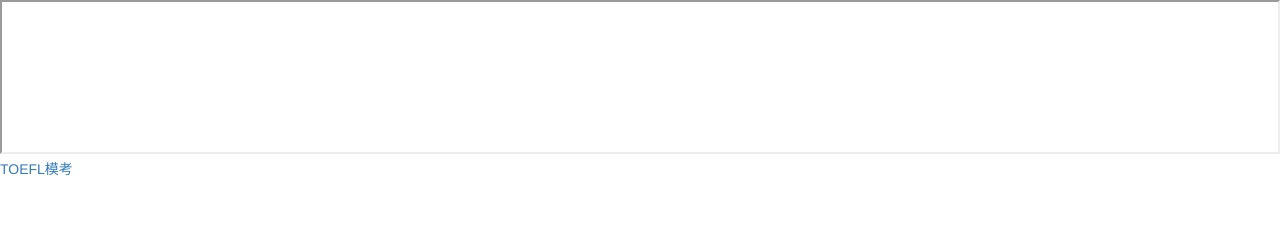
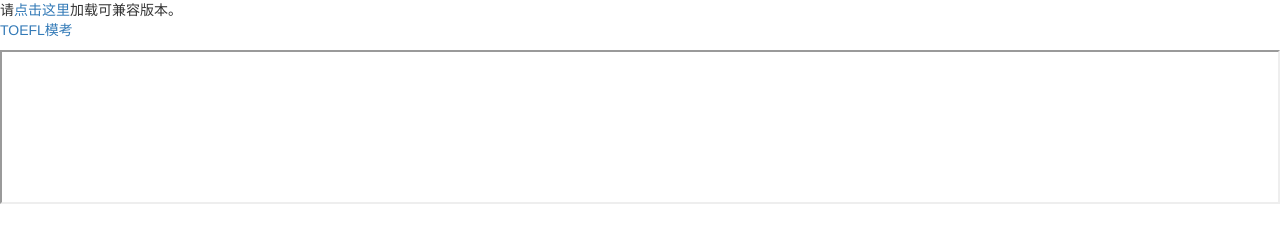
Before and after one commit to Ginchung/renx.ren, a plain HTML site: page index.html in a window 1280 px wide. Drawn offline with nearby package versions, Linux system fonts and the light colour scheme.

Commit message:
Update index.html

```diff
--- a/index.html
+++ b/index.html
@@ -9,14 +9,16 @@
 </head>
 <body>
 
+<p>
+  请<a href="http://jr.renx.ren/">点击这里</a>加载可兼容版本。<br>
+  <a href="http://pc.51beat.cn/" target="iframe_a">TOEFL模考</a>
+</p>
+
 <iframe
-  id="navFrame" width="100%" height="auto" scrolling="no" frameborder="10"
+  id="navFrame" width="100%" height="85%" frameborder="10"
   sandbox="allow-same-origin allow-scripts allow-popups allow-forms"
   src="about:blank" frameborder="0" name="iframe_a">
 </iframe>
-<p>
-    <a href="http://pc.51beat.cn/" target="iframe_a">TOEFL模考</a>
-</p>
 
 </body>
 </html>
```
